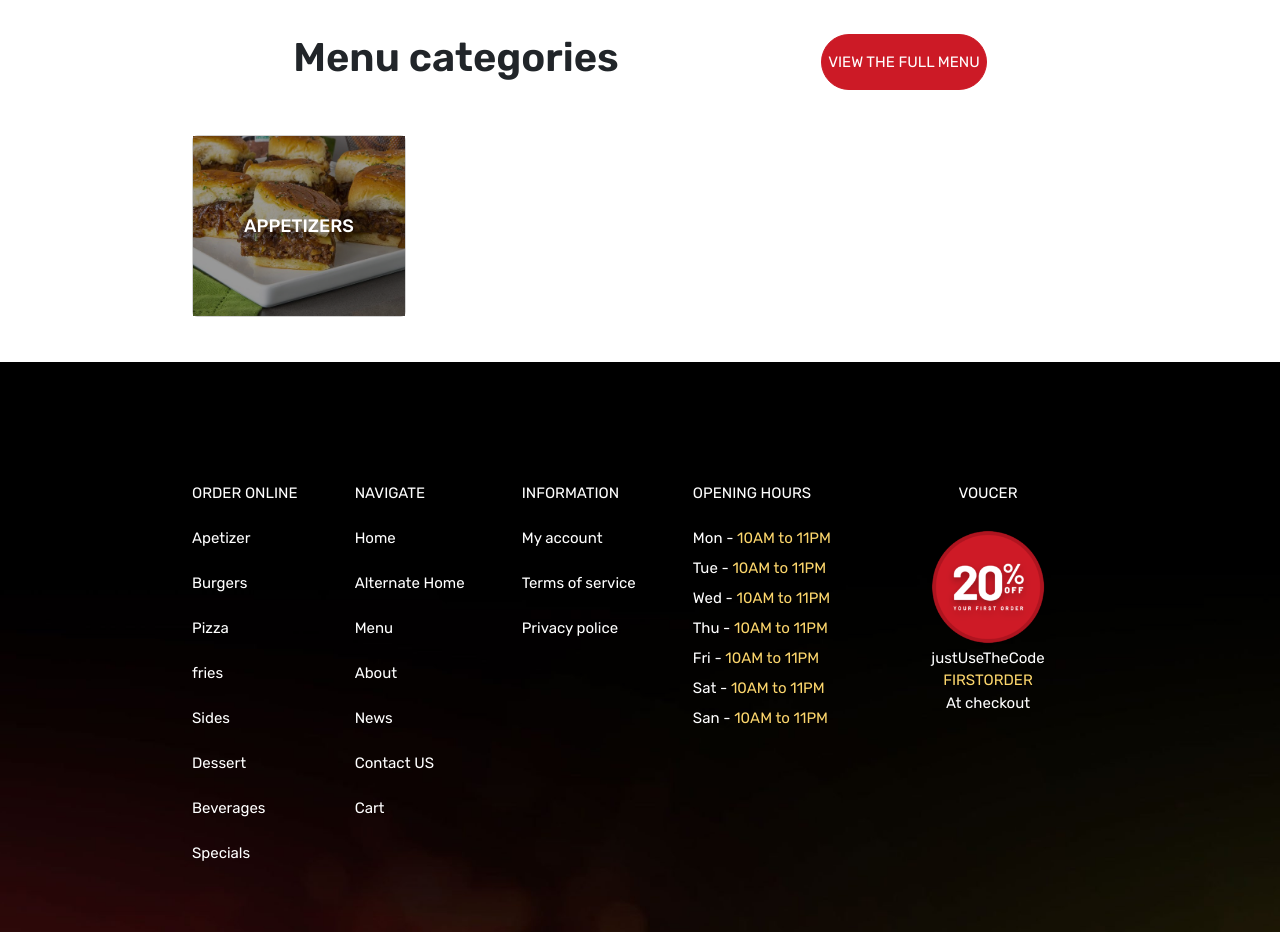
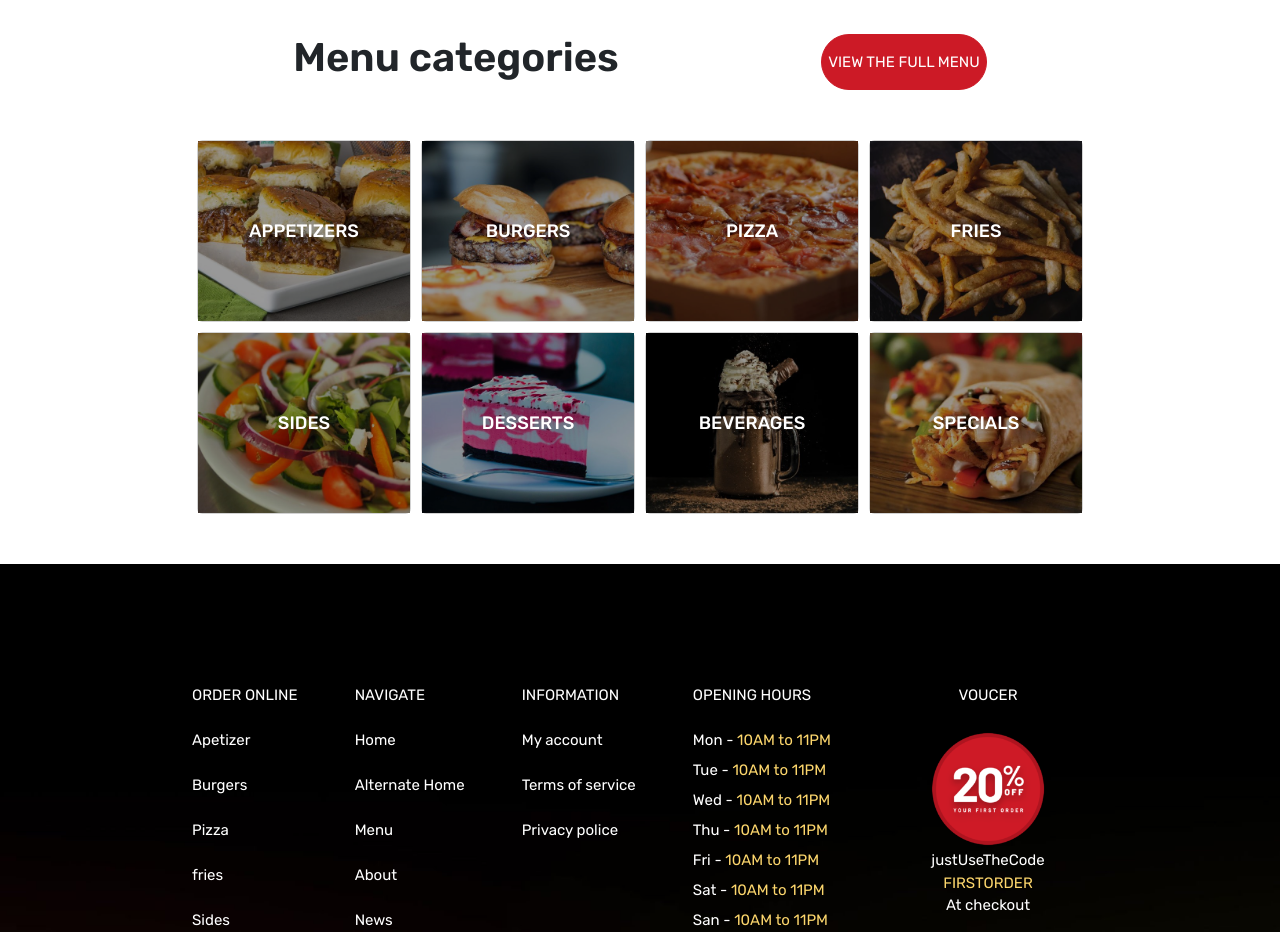
Before and after one commit to FabioBabaglioni/proj-html-vuejs, a Vue app: page / in a window 1280 px wide. Shown: the part 2360-3292 px from the top of the page. Built offline with nearby package versions, Linux system fonts and the light colour scheme.

Commit message:
creo tutte le card menu

```diff
--- a/src/components/mainMenu.vue
+++ b/src/components/mainMenu.vue
@@ -13,6 +13,7 @@ export default {
             <button class="btn_red btn_small">VIEW THE FULL MENU</button>
         </div>
 
+        <!-- container card -->
         <div class="d-flex flex-wrap pt-5">
             <div class="card">
                 <img class="img_card" src="../img/appetizers-menu-background.jpg" alt="">
@@ -20,7 +21,51 @@ export default {
                 <div class="title">APPETIZERS</div>
             </div>
 
+            <div class="card">
+                <img class="img_card" src="../img/burgers-menu-background.jpg" alt="">
+                <div class="black"></div>
+                <div class="title">BURGERS</div>
+            </div>
+
+            <div class="card">
+                <img class="img_card" src="../img/pizza-menu-background.jpg" alt="">
+                <div class="black"></div>
+                <div class="title">PIZZA</div>
+            </div>
+
+            <div class="card">
+                <img class="img_card" src="../img/fries-menu-background.jpg" alt="">
+                <div class="black"></div>
+                <div class="title">FRIES</div>
+            </div>
+
+            <div class="card">
+                <img class="img_card" src="../img/sides-menu-background.jpg" alt="">
+                <div class="black"></div>
+                <div class="title">SIDES</div>
+            </div>
+
+            <div class="card">
+                <img class="img_card" src="../img/desserts-menu-background.jpg" alt="">
+                <div class="black"></div>
+                <div class="title">DESSERTS</div>
+            </div>
+
+            <div class="card">
+                <img class="img_card" src="../img/beverages-menu-background.jpg" alt="">
+                <div class="black"></div>
+                <div class="title">BEVERAGES</div>
+            </div>
+
+            <div class="card">
+                <img class="img_card" src="../img/specials-menu-background.jpg" alt="">
+                <div class="black"></div>
+                <div class="title">SPECIALS</div>
+            </div>
+
         </div>
+
+
     </section>
 </template>
 
@@ -41,7 +86,11 @@ section {
 
     .card {
         width: calc((100% / 4) - 10px);
+
+        margin: 5px;
         position: relative;
+
+        img {}
 
         .black {
             width: 100%;
```
